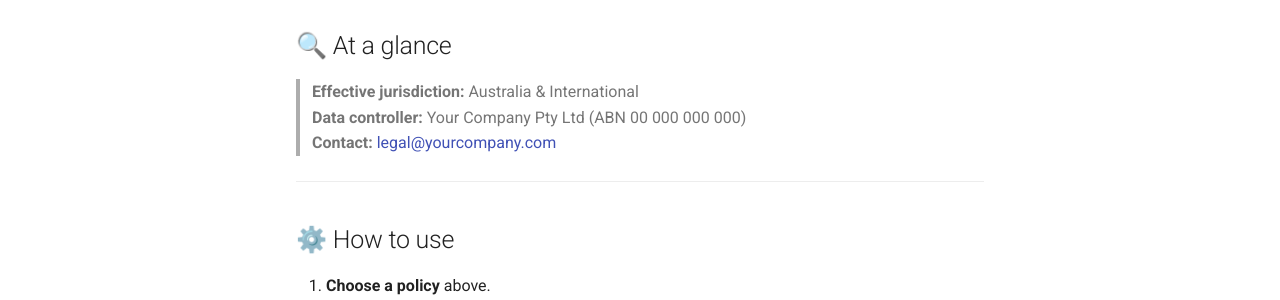
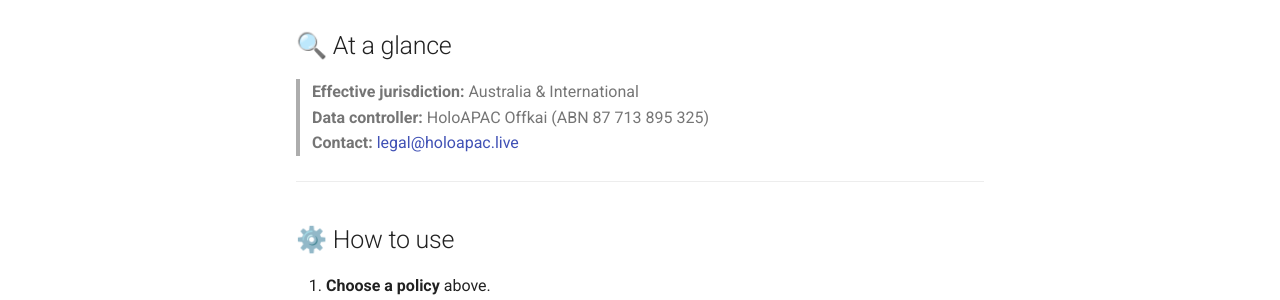
Before and after one commit to HoloAPAC/legal.holoapac.live, an MkDocs documentation site: the page built from docs/index.md, in a window 1280 px wide and 1115 px high. Shown: the part 559-859 px from the top of the window. Built offline with MkDocs 1.6.1 and Material for MkDocs 9.7.7, drawn with Linux system fonts in a browser that asks for light colours.

Commit message:
fix: update references to holoapac offkai

```diff
--- a/docs/index.md
+++ b/docs/index.md
@@ -21,8 +21,8 @@ Welcome to the **Legal Center** for **HoloAPAC Offkai**. Below you’ll find our
 ## 🔍 At a glance
 
 > **Effective jurisdiction:** Australia & International
-> **Data controller:** Your Company Pty Ltd (ABN 00 000 000 000)
-> **Contact:** [legal@yourcompany.com](mailto:legal@yourcompany.com)
+> **Data controller:** HoloAPAC Offkai (ABN 87 713 895 325)
+> **Contact:** [legal@holoapac.live](mailto:legal@holoapac.live)
 
 ---
 
```
Also changed, not shown: docs/terms.md (+1 -1 lines).
